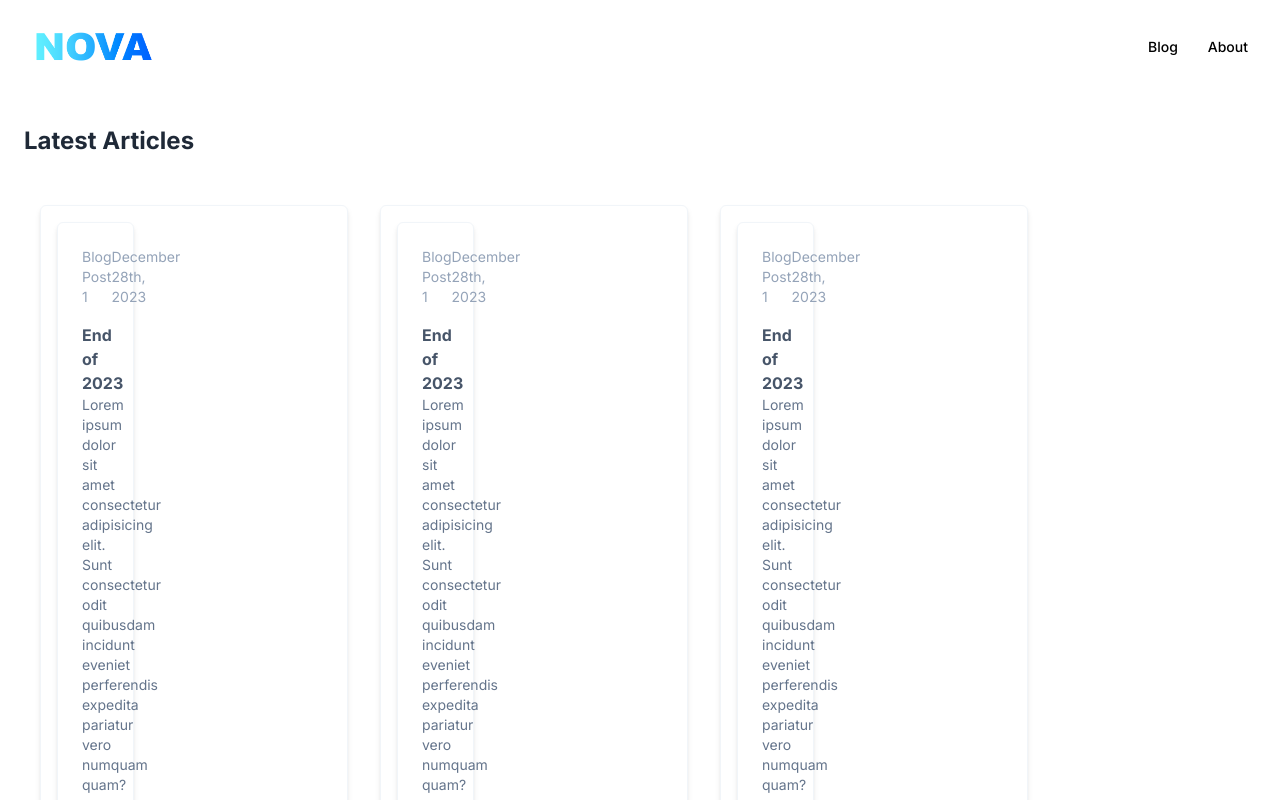
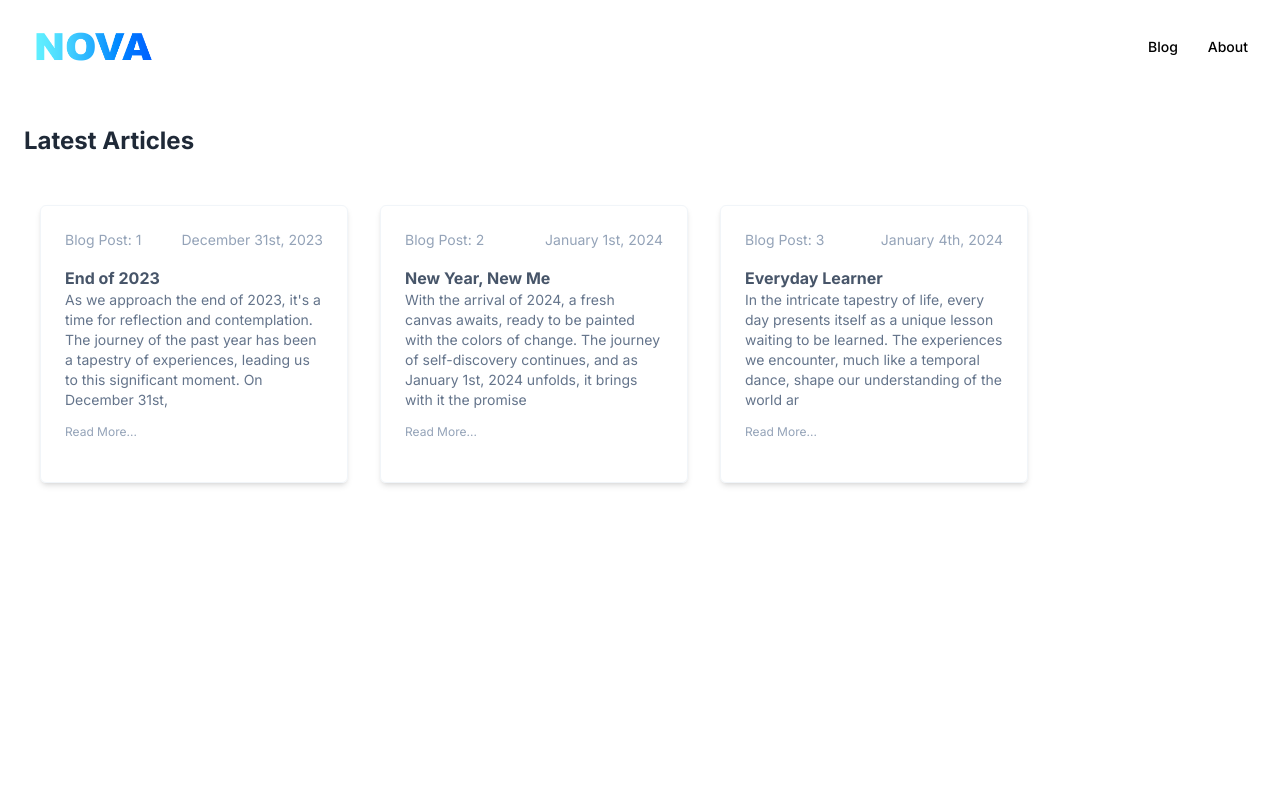
Before and after one commit to BrandonGormley/nova, a Next.js app: page /blog in a window 1280 px wide. Shown: the top 800 px of the page. Built offline with nearby package versions, Linux system fonts and the light colour scheme; data requests are answered from the project's data file.

Commit message:
update blog post component to take it db data

```diff
--- a/src/app/components/ui/BlogPost.tsx
+++ b/src/app/components/ui/BlogPost.tsx
@@ -1,28 +1,31 @@
 import Link from 'next/link';
 
-export default function BlogPost() {
+interface BlogPostProps {
+    id: number;
+    title: string;
+    body: string;
+    date: string;
+}
+
+export default function BlogPost({ id, title, body, date }: BlogPostProps) {
     return (
-        <div className='border border-slate-100 shadow-md rounded-md w-full md:max-w-[45%] lg:max-w-[25%] m-4'>
         <div className='p-6 flex flex-col'>
             <div className='flex justify-between text-slate-400 text-sm md:text-xs xl:text-sm'>
-                    <p>Blog Post 1</p>
-                    <p>December 28th, 2023</p>
+                <p>Blog Post: {id}</p>
+                <p>{date}</p>
             </div>
             <div className='py-4 text-slate-600'>
-                    <p className='font-bold'>End of 2023</p>
+                <p className='font-bold'>{title}</p>
                 <p className='text-sm text-slate-500 mb-2'>
-                        Lorem ipsum dolor sit amet consectetur adipisicing elit.
-                        Sunt consectetur odit quibusdam incidunt eveniet
-                        perferendis expedita pariatur vero numquam quam?
+                    {body.slice(0, 200)}
                 </p>
                 <Link
                     className='text-xs text-slate-400 hover:text-slate-500 transition-all'
-                        href='/blog/1'
+                    href={`/blog/${id}`}
                 >
                     Read More...
                 </Link>
             </div>
         </div>
-        </div>
     );
 }
```
Lines whose indentation alone changed are shown as unchanged.
